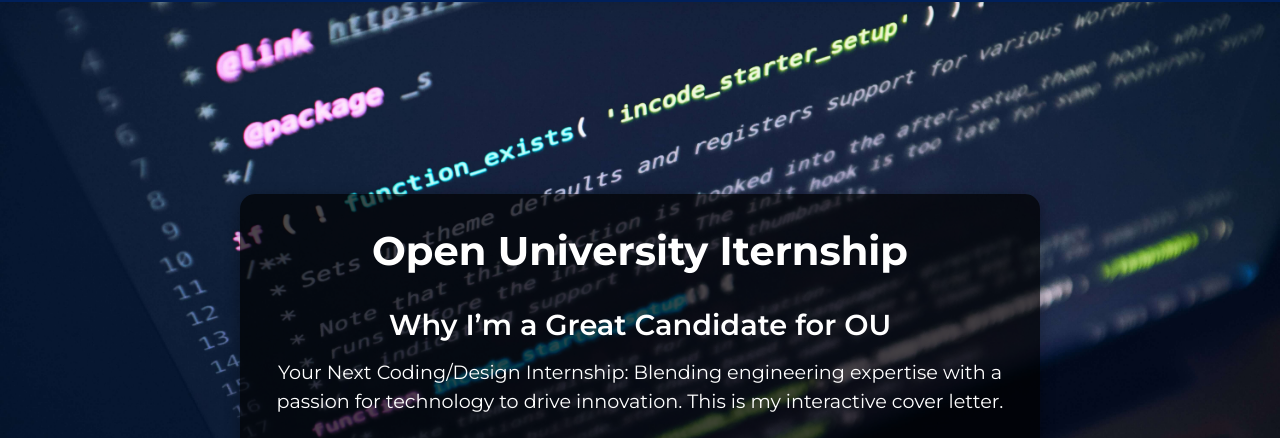
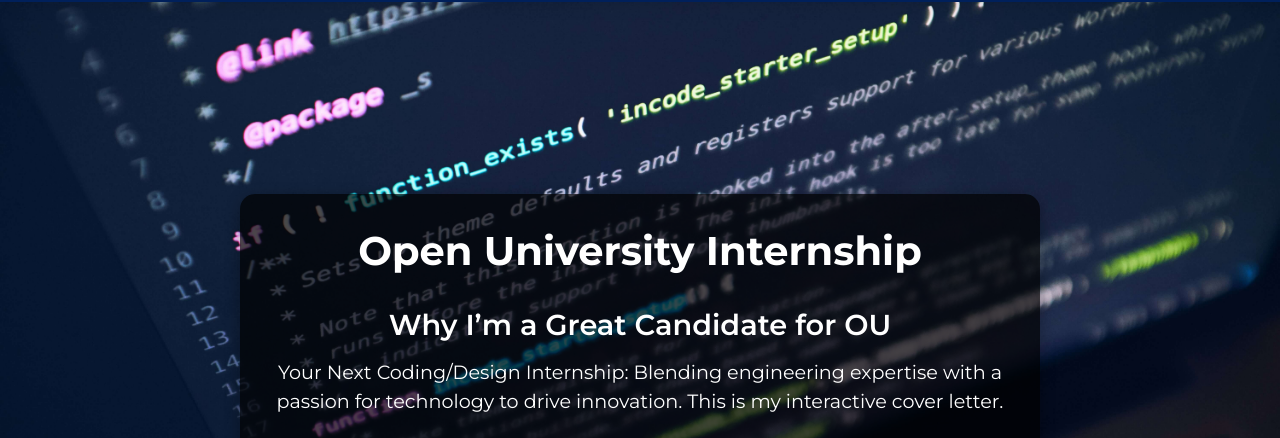
Before and after one commit to ZebraFang/thales-level4-developer-application, a website: page index.html in a window 1280 px wide. Shown: the part 60-498 px from the top of the page. Drawn offline with nearby package versions, Linux system fonts and the light colour scheme; no server answers.

Commit message:
Fixed spelling error

```diff
--- a/index.html
+++ b/index.html
@@ -37,7 +37,7 @@
     <section class="hero-section" id="home">
         <div class="hero-container">
             <div class="hero-content">
-                <h1 id="main-title">Open University Iternship</h1>
+                <h1 id="main-title">Open University Internship</h1>
                 <h2 id="second-heading">Why I’m a Great Candidate for OU</h2>
                 <p class="subtitle">
                     Your Next Coding/Design Internship: Blending engineering expertise with a passion for technology to drive innovation. This is my interactive cover letter.
```
